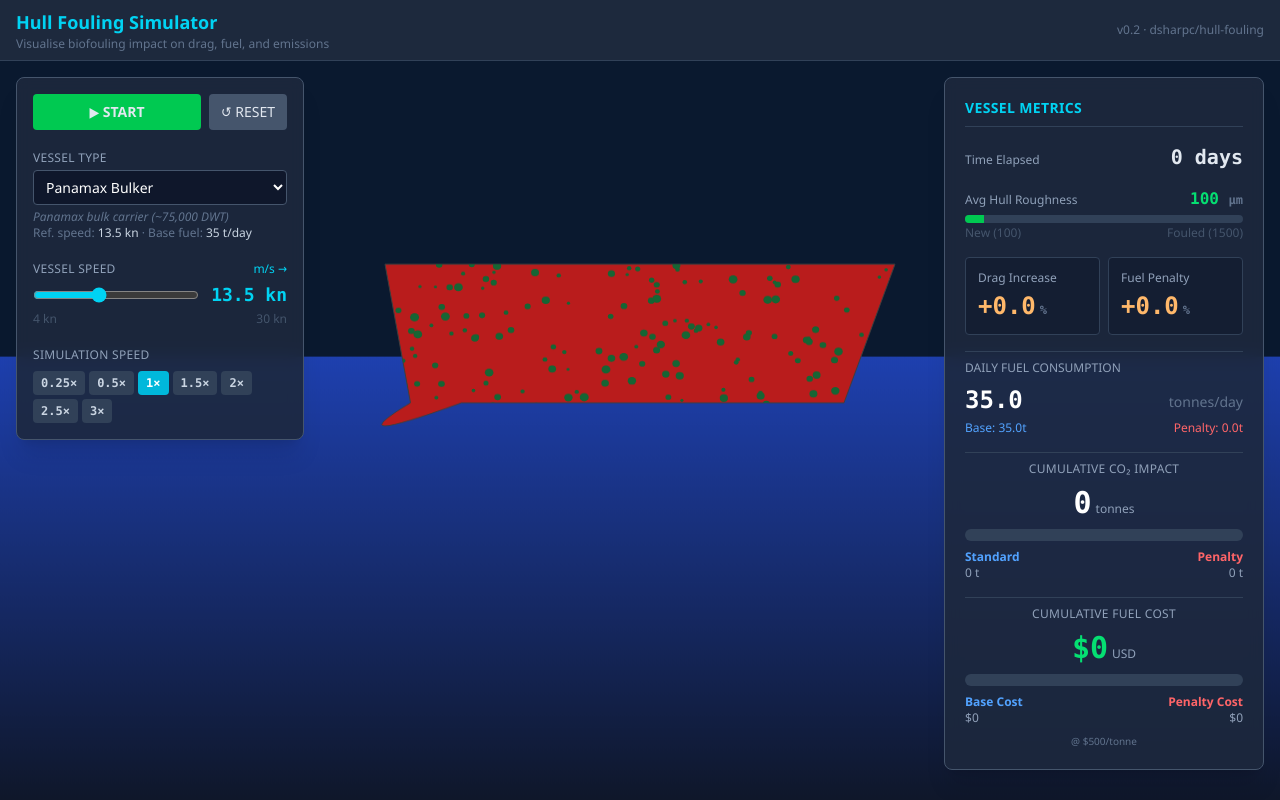
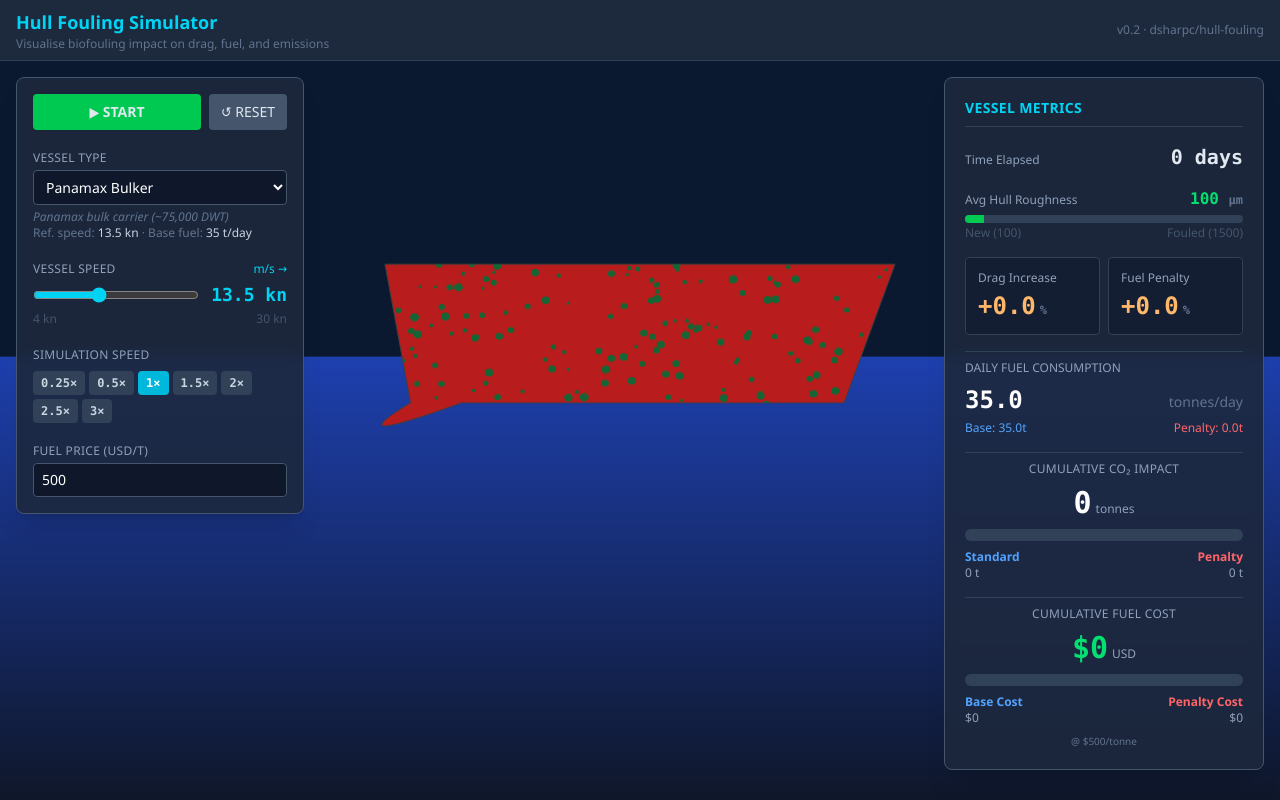
Before and after one commit to dsharpc/hull-fouling, a React (Vite) app: page / in a window 1280 px wide. Built offline with nearby package versions, Linux system fonts and the light colour scheme.

Commit message:
feat: add fuel price knob wiring and UI control; support per-tick fuel cost breakdown in dashboard

```diff
--- a/src/App.tsx
+++ b/src/App.tsx
@@ -13,6 +13,7 @@ export default function App() {
   const [vessel, setVessel] = useState<VesselType>(DEFAULT_VESSEL);
   const [speedKnots, setSpeedKnots] = useState(DEFAULT_VESSEL.referenceSpeed);
   const [simSpeed, setSimSpeed] = useState(1);
+  const [fuelPrice, setFuelPrice] = useState(500);
 
   const lastTimeRef = useRef<number | null>(null);
   const rafRef = useRef<number>(0);
@@ -61,6 +62,12 @@ export default function App() {
     sim.updateConfig({ simSpeed: mult });
   };
 
+  const handleFuelPriceChange = (price: number) => {
+    setFuelPrice(price);
+    sim.updateConfig({ fuelPricePerTonne: price });
+    setGameState({ ...sim.state });
+  };
+
   const handleReset = () => {
     sim.reset();
     setGameState({ ...sim.state });
@@ -96,6 +103,8 @@ export default function App() {
             onVesselChange={handleVesselChange}
             onSpeedChange={handleSpeedChange}
             onSimSpeedChange={handleSimSpeedChange}
+            fuelPrice={fuelPrice}
+            onFuelPriceChange={handleFuelPriceChange}
             onToggleRun={() => setIsRunning(r => !r)}
             onReset={handleReset}
           />
--- a/src/components/Controls.tsx
+++ b/src/components/Controls.tsx
@@ -14,6 +14,8 @@ interface ControlsProps {
   onVesselChange: (v: VesselType) => void;
   onSpeedChange: (knots: number) => void;
   onSimSpeedChange: (mult: number) => void;
+  fuelPrice: number;
+  onFuelPriceChange: (price: number) => void;
   onToggleRun: () => void;
   onReset: () => void;
 }
@@ -26,6 +28,8 @@ export default function Controls({
   onVesselChange,
   onSpeedChange,
   onSimSpeedChange,
+  fuelPrice,
+  onFuelPriceChange,
   onToggleRun,
   onReset,
 }: ControlsProps) {
@@ -155,6 +159,22 @@ export default function Controls({
           ))}
         </div>
       </div>
+
+      {/* Fuel Price */}
+      <div>
+        <label className="text-xs text-slate-400 uppercase tracking-wide block mb-1">
+          Fuel Price (USD/t)
+        </label>
+        <div className="flex items-center gap-2">
+            <input
+                type="number"
+                value={fuelPrice}
+                onChange={(e) => onFuelPriceChange(Math.max(0, Number(e.target.value)))}
+                className="w-full bg-slate-900 border border-slate-600 rounded px-2 py-1.5 text-sm text-white"
+                step={10}
+            />
+        </div>
+      </div>
     </div>
   );
 }
```
